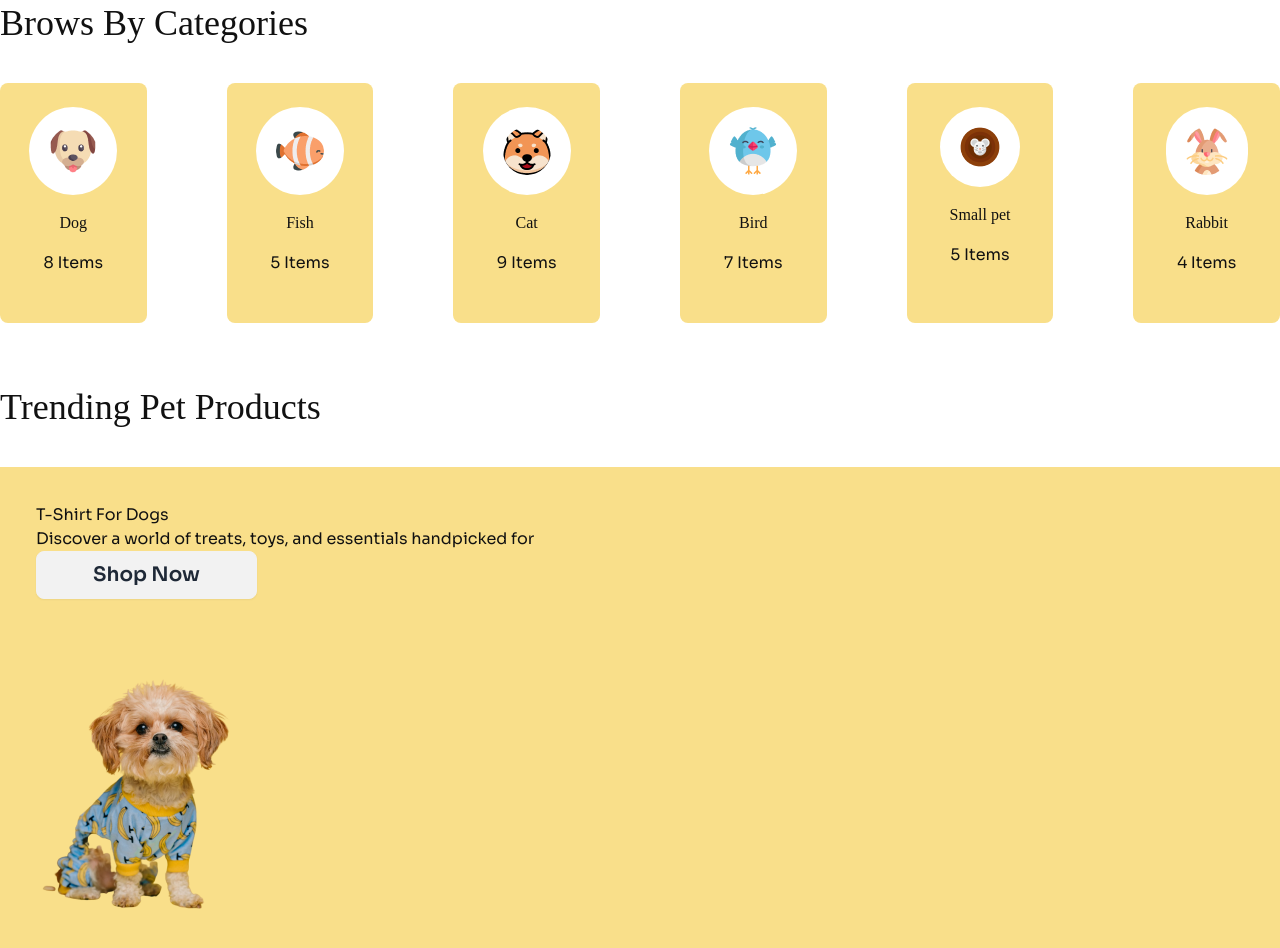
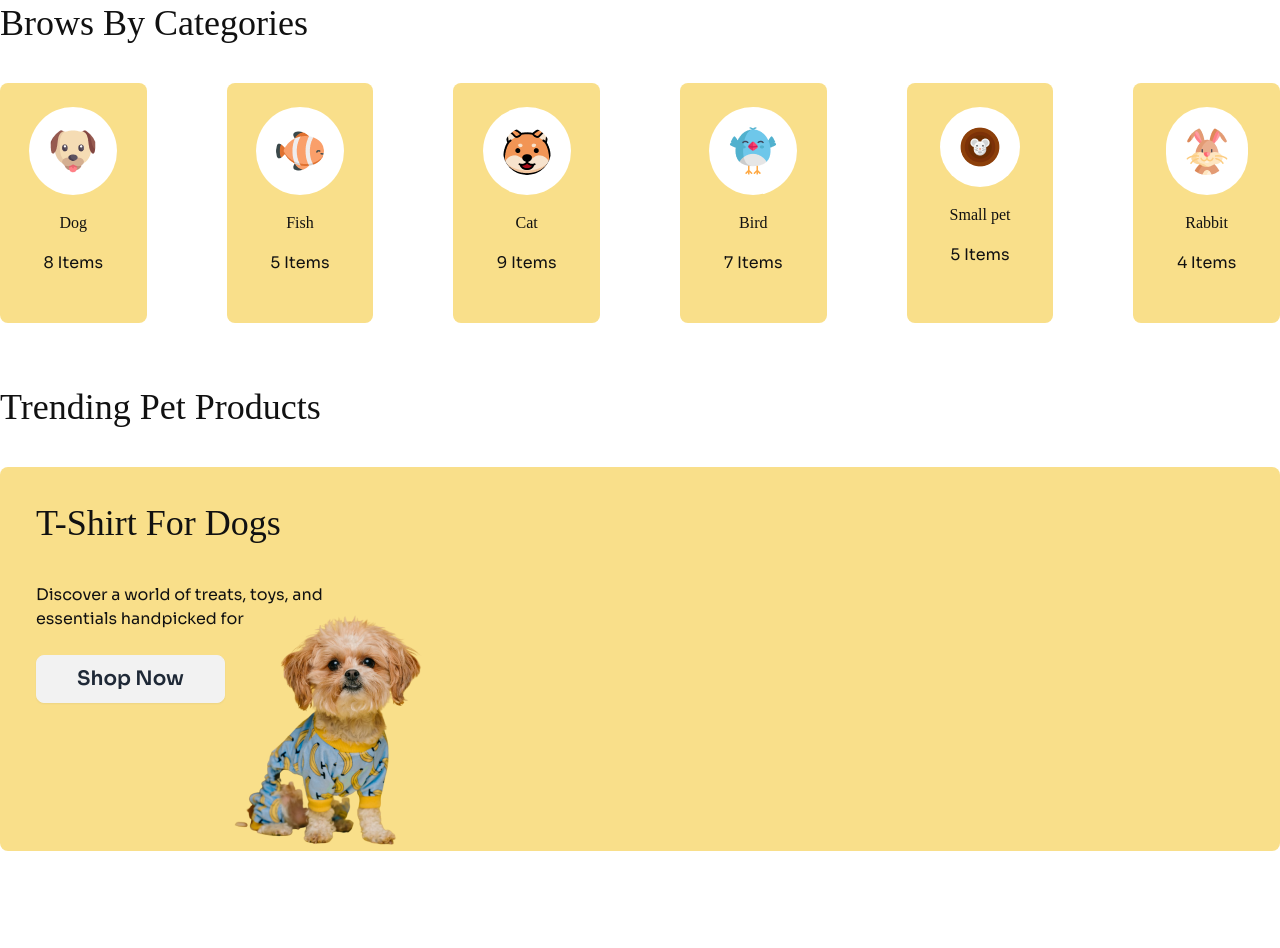
Before and after one commit to rehanuzzaman/Brows4Pets, a plain HTML site: page index.html in a window 1280 px wide. Shown: the part 1384-2332 px from the top of the page. After the commit the page ends 2236 px from the top, so only its background shows below. Drawn offline with nearby package versions, Linux system fonts and the light colour scheme; a web font is replaced by a local one.

Commit message:
Feature Product Added

```diff
--- a/index.html
+++ b/index.html
@@ -74,7 +74,7 @@
                 <i class="fa-solid fa-bars"></i>
             </div>
         </nav>
-        <section class="px-5 md:px-20 bg-cover bg-no-repeat  md:min-h-screen" style="background-image: url(./Assets/cat-big.png);">
+        <section class="bg-cover bg-no-repeat  md:min-h-screen container mx-auto" style="background-image: url(./Assets/cat-big.png);">
             <h1 class="pt-28 md:text-6xl text-3xl font-bold adlam-regular">Pamper Your pet,<br>Because They Deserve<br>the Best!</h1>
             <p class="py-5 md:text-xl text-base">
                 Discover a world of treats, toys, and essentials handpicked for<br>your furry friends. Shop now and make tails wag with joy!
@@ -141,17 +141,15 @@
         </section>
         <section>
             <h1 class="adlam-regular pb-5 md:pb-10 text-2xl md:text-4xl">Trending Pet Products</h1>
-            <div>
-                 <div class="bg-primary p-9">
-                    <h1>T-Shirt For Dogs</h1>
-                    <p>Discover a world of treats, toys, and essentials handpicked for</p>
-                    <button class="btn px-14 text-xl">
+            <div class="bg-primary p-9 h-96 rounded-lg">
+                 <div class="relative">
+                    <h1 class="adlam-regular pb-5 md:pb-10 text-2xl md:text-4xl">T-Shirt For Dogs</h1>
+                    <p>Discover a world of treats, toys, and<br>essentials handpicked for</p>
+                    <br>
+                    <button class="btn px-10 text-xl">
                         Shop Now
                     </button>
-                    <img src="./Assets/cute-pet-small.png" alt="">
-                 </div>
-                 <div>
-
+                    <img class="absolute top-8 left-48" src="./Assets/cute-pet-small.png" alt="Cute Pet">
                  </div>
             </div>
         </section>
```
